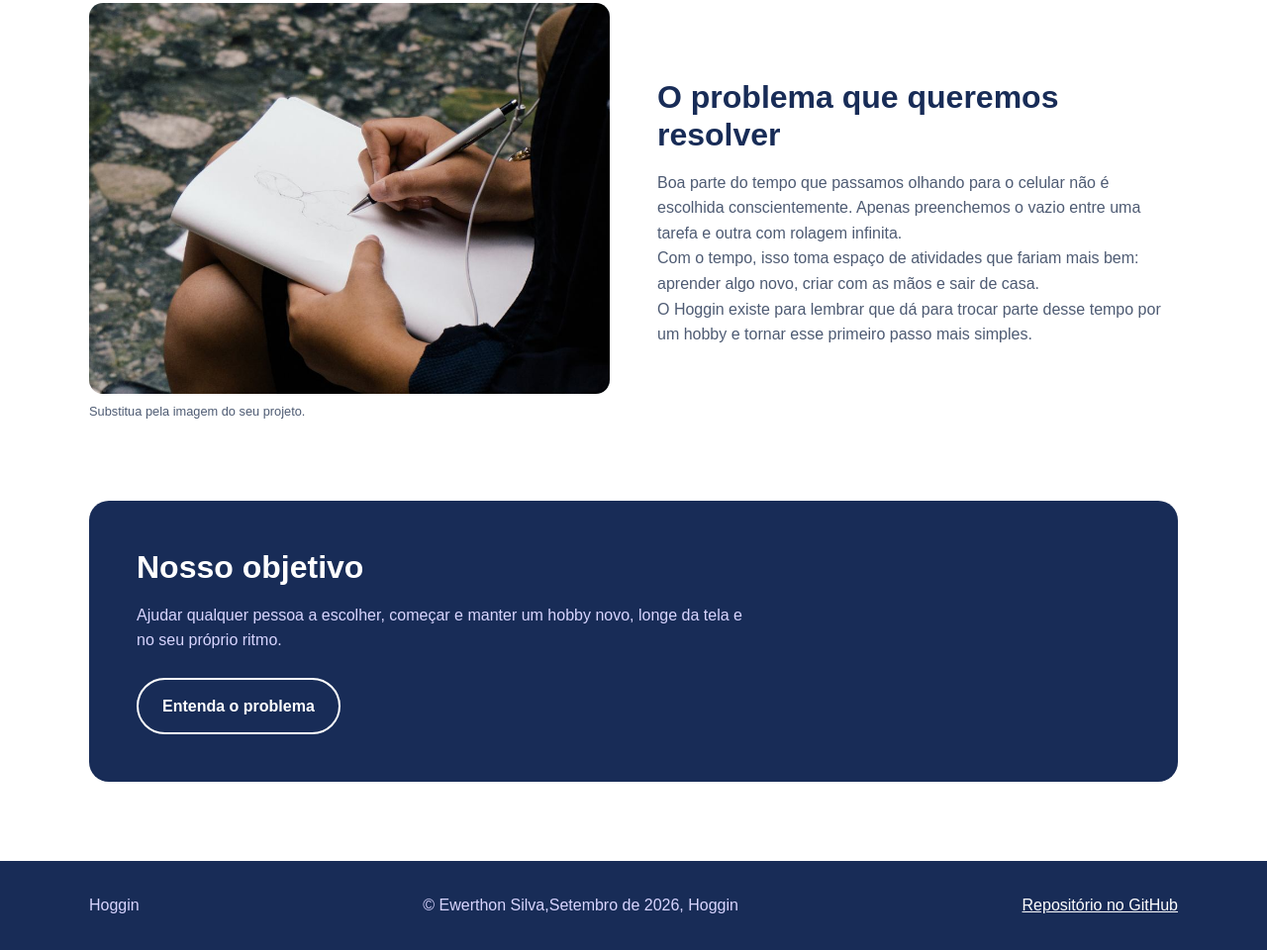
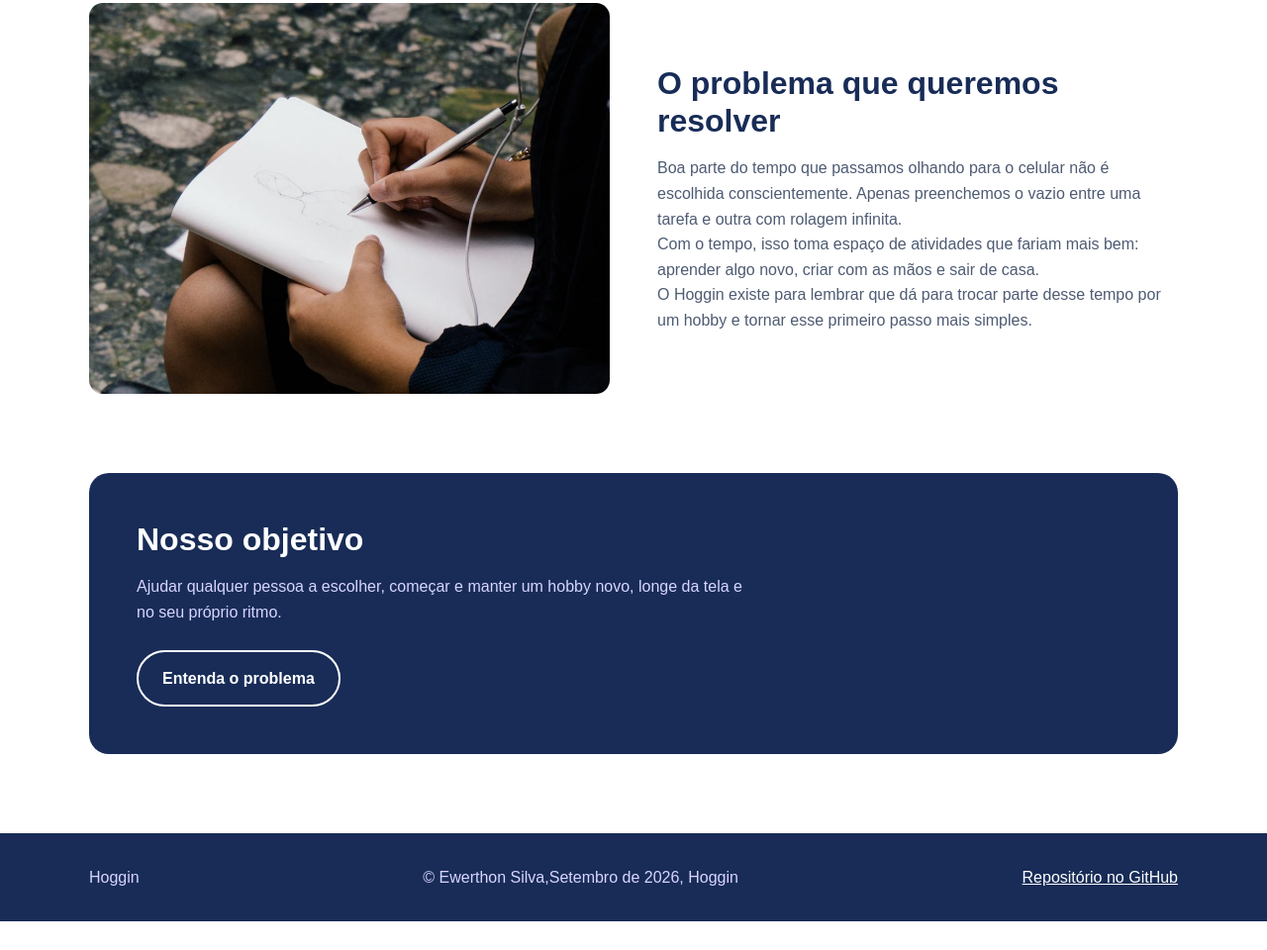
Before and after one commit to Ewer11-inic/hoggen, a plain HTML site: page index.html in a window 1280 px wide. Shown: the part 611-1571 px from the top of the page at 99% size. After the commit the page ends 1542 px from the top, so only its background shows below. Drawn offline with Linux system fonts and the light colour scheme.

Commit message:
hoggin - Versão 6
Correção rapida de uma descrição de uma imagem

```diff
--- a/index.html
+++ b/index.html
@@ -49,9 +49,6 @@
           class="placeholder-img"
           src="img/desenhar-passo-a-passo-1.jpg"
           alt="Pessoa praticando um hobby manual">
-        <figcaption>
-          Substitua pela imagem do seu projeto.
-        </figcaption>
       </figure>
 
       <div class="intro-text">
```
